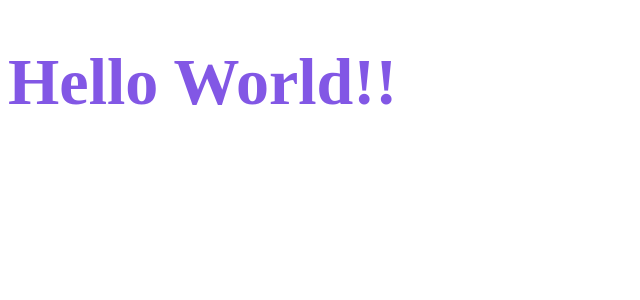
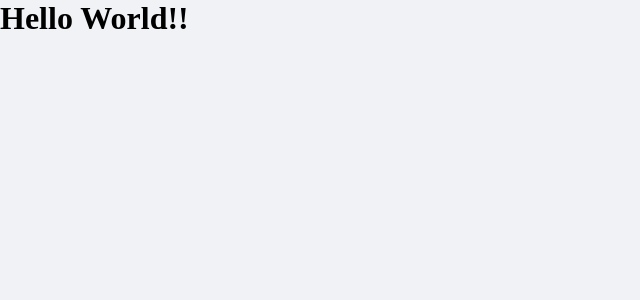
Before and after one commit to EzequielAlmarone/eamoney, a React (Create React App) app: page / in a window 1280 px wide. Shown: the top 300 px of the page, without its empty margins (0-640 px from the left). Built offline with nearby package versions, Linux system fonts and the light colour scheme.

Commit message:
Criando estilos globais

```diff
--- a/public/index.html
+++ b/public/index.html
@@ -3,6 +3,7 @@
   <head>
     <meta charset="utf-8" />
     <meta name="viewport" content="width=device-width, initial-scale=1" />
+    <link rel="shortcut icon" href="favicon.png" type="image/">
 
     <title>dtmoney</title>
   </head>
--- a/src/App.tsx
+++ b/src/App.tsx
@@ -1,13 +1,9 @@
-import styled from 'styled-components';
-
-const Title = styled.h1`
-font-size: 66px;
-color: #8257e5;
-`
+import { GlobalStyle } from "./styles/global";
 export function App() {
   return (
     <div className="App">
-      <Title>Hello World!!</Title>
+      <h1>Hello World!!</h1>
+      <GlobalStyle/>
     </div>
   );
 }
--- /dev/null
+++ b/src/styles/global.ts
@@ -0,0 +1,43 @@
+import { createGlobalStyle } from 'styled-components';
+
+export const GlobalStyle = createGlobalStyle`
+:root {
+    --background: #f0f2f5;
+    --red: #E52E4D;
+    --blue: #5429CC;
+    --blue-light: #6933FF;
+    --text-title: #363F5F;
+    --text-body: #969CB3;
+    --shape: #FFFFFF;
+}
+* {
+    margin: 0;
+    padding: 0;
+    box-sizing: border-box;
+}
+// font-size: 16 px (Desktop)
+html {
+    @media (max-width: 1080px) {
+        font-size: 93.75%; //15px
+    }
+
+    @media (max-width: 720px) {
+        font-size: 87.5%; // 14px
+    }
+}
+//REM = 1rem = 16px
+body {
+    background: var(--background);
+    -webkit-font-smoothing: antialiased;
+}
+button {
+    cursor: pointer;
+}
+// botoes desativado
+[disabled] {
+    opacity: 0.6;
+    cursor: not-allowed;
+}
+
+
+`
```
Also changed, not shown: public/favicon.png (added).
